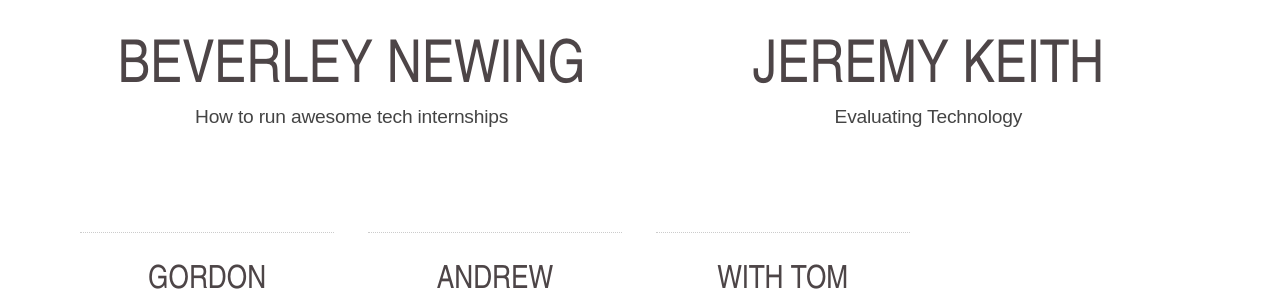
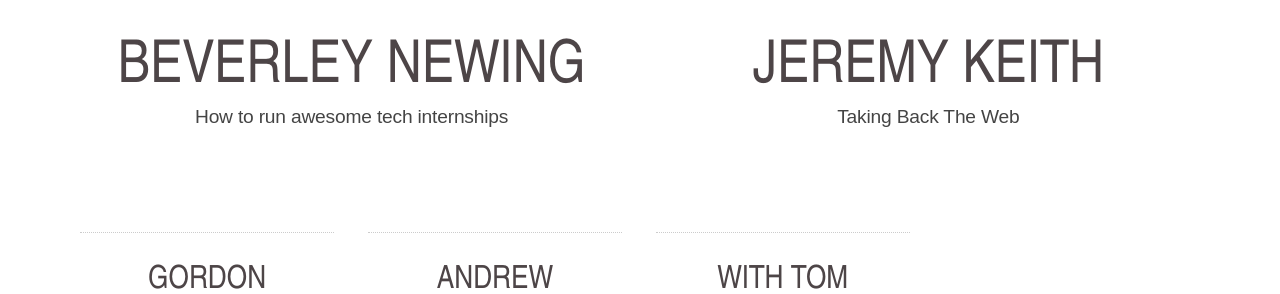
Before and after one commit to torchbox/ogn, a Jekyll site: the page built from _posts/2018-07-04-ogn47.markdown, in a window 1280 px wide and 900 px high, scrolled down 686 px. Shown: the part 154-448 px from the top of the window. Built offline with Jekyll 4.4.1, drawn with Linux system fonts in a browser that asks for light colours; nearby versions of some CDN libraries; Markdown is read by kramdown in place of the engine named in the settings.

Commit message:
Updating Jeremy Keith’s talk name

```diff
--- a/_posts/2018-07-04-ogn47.markdown
+++ b/_posts/2018-07-04-ogn47.markdown
@@ -45,7 +45,7 @@ keynoters: [David Mills, Tom Greenwood, Beverley Newing, Jeremy Keith]
     </li>
     <li itemprop="performer" itemscope="itemscope" itemtype="http://schema.org/Person">
         <h2 itemprop="name">Jeremy Keith</h2>
-        <p>Evaluating Technology</p>
+        <p>Taking Back The Web</p>
     </li>
 </ul>
 
```
